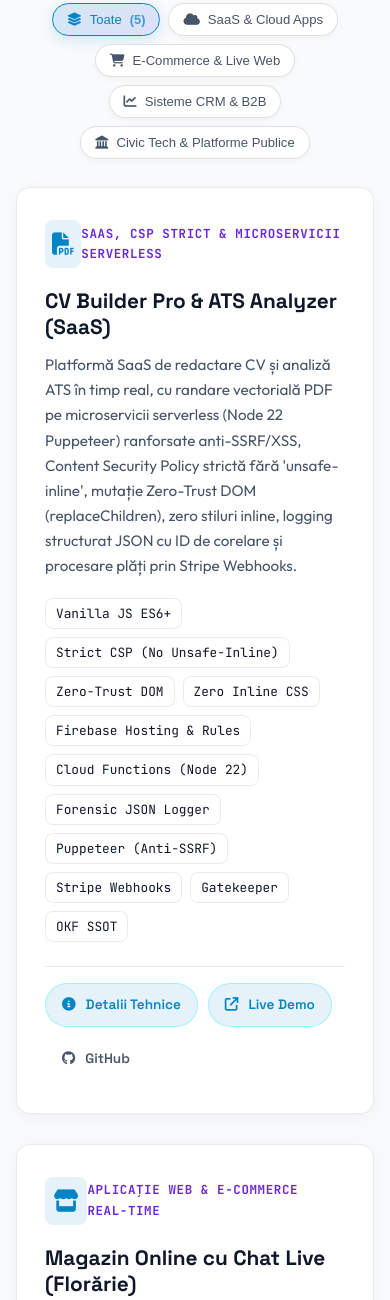
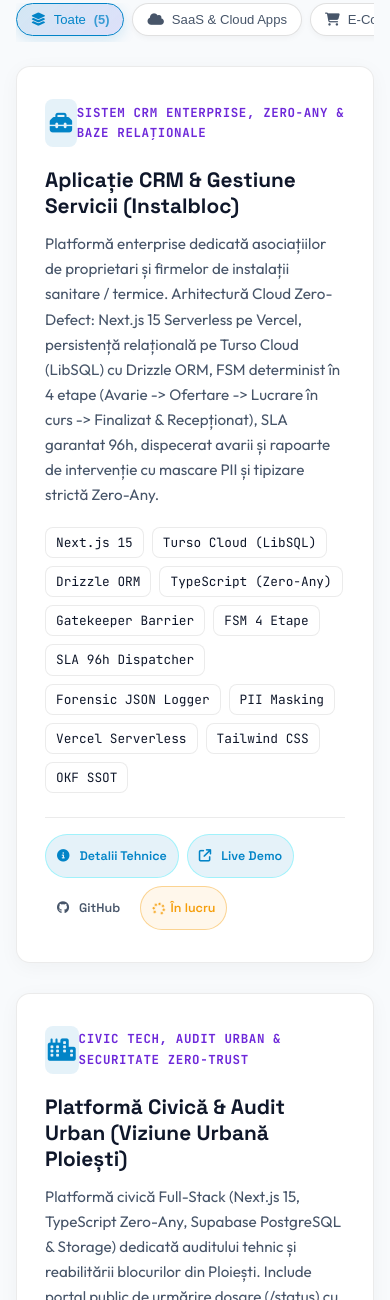
Before and after one commit to tiberiumilitaru89/portofoliu-tiberiu, a website built with Vite: page index.html in a window 390 px wide. Shown: the part 6517-7817 px from the top of the page. Built offline with nearby package versions, Linux system fonts and the light colour scheme; animation ran at ten frames a second.

Commit message:
feat(projects): place Instalbloc first, remove Live Demo from portfolio card, optimize mobile layouts

```diff
--- a/index.html
+++ b/index.html
@@ -559,75 +559,7 @@
 
                 <div class="projects-grid">
 
-                    <!-- Proiectul 1: ATS / PDF Generator -->
-                    <div class="project-card" data-project="proj1" data-category="saas" data-tilt>
-                        <div class="project-header">
-                            <div class="project-icon-badge">
-                                <i class="fa-solid fa-file-pdf"></i>
-                            </div>
-                            <span class="project-category" data-i18n="proj1_tag">SaaS, CSP Strict & Microservicii Serverless</span>
-                        </div>
-                        <h3 class="project-title" data-i18n="proj1_title">CV Builder Pro & ATS Analyzer (SaaS)</h3>
-                        <p class="project-desc" data-i18n="proj1_summary">
-                            Platformă SaaS de redactare CV și analiză ATS în timp real, cu randare vectorială PDF pe microservicii serverless (Node 22 Puppeteer) ranforsate anti-SSRF/XSS, Content Security Policy strictă fără 'unsafe-inline', mutație Zero-Trust DOM (replaceChildren), zero stiluri inline, logging structurat JSON cu ID de corelare și procesare plăți prin Stripe Webhooks.
-                        </p>
-                        <div class="project-tech-tags">
-                            <span class="tech-tag">Vanilla JS ES6+</span>
-                            <span class="tech-tag">Strict CSP (No Unsafe-Inline)</span>
-                            <span class="tech-tag">Zero-Trust DOM</span>
-                            <span class="tech-tag">Zero Inline CSS</span>
-                            <span class="tech-tag">Firebase Hosting & Rules</span>
-                            <span class="tech-tag">Cloud Functions (Node 22)</span>
-                            <span class="tech-tag">Forensic JSON Logger</span>
-                            <span class="tech-tag">Puppeteer (Anti-SSRF)</span>
-                            <span class="tech-tag">Stripe Webhooks</span>
-                            <span class="tech-tag">Gatekeeper</span>
-                            <span class="tech-tag">OKF SSOT</span>
-                        </div>
-                        <div class="project-actions">
-                            <button class="btn btn-sm btn-outline-cyan btn-project-modal" data-target="proj1" aria-label="Detalii tehnice despre Generator PDF">
-                                <i class="fa-solid fa-circle-info"></i> <span data-i18n="btn_details">Detalii Tehnice</span>
-                            </button>
-                            <a href="https://cvsmartats.web.app/" target="_blank" rel="noopener noreferrer" class="btn btn-sm btn-outline-cyan" title="Vezi Live (Firebase)">
-                                <i class="fa-solid fa-arrow-up-right-from-square"></i> <span>Live Demo</span>
-                            </a>
-                            <a href="https://github.com/tiberiumilitaru89/cv-builder-ats" target="_blank" rel="noopener noreferrer" class="btn btn-sm btn-ghost" title="Vezi pe GitHub">
-                                <i class="fa-brands fa-github"></i> <span>GitHub</span>
-                            </a>
-                        </div>
-                    </div>
-
-                    <!-- Proiectul 2: Florărie E-Commerce Live Chat -->
-                    <div class="project-card" data-project="proj2" data-category="ecommerce" data-tilt>
-                        <div class="project-header">
-                            <div class="project-icon-badge">
-                                <i class="fa-solid fa-store"></i>
-                            </div>
-                            <span class="project-category" data-i18n="proj2_tag">Aplicație Web & E-Commerce Real-Time</span>
-                        </div>
-                        <h3 class="project-title" data-i18n="proj2_title">Magazin Online cu Chat Live (Florărie)</h3>
-                        <p class="project-desc" data-i18n="proj2_summary">
-                            Aplicație web completă pentru o florărie locală, dezvoltată pe arhitectură MVC decuplată. Include catalog dinamic de produse, coș de cumpărături securizat cu validare strictă și modul de Live Chat în timp real bazat pe WebSockets pentru asistență instantanee și conversii crescute pe mobile.
-                        </p>
-                        <div class="project-tech-tags">
-                            <span class="tech-tag">React.js</span>
-                            <span class="tech-tag">Node.js</span>
-                            <span class="tech-tag">WebSockets</span>
-                            <span class="tech-tag">MVC Architecture</span>
-                            <span class="tech-tag">Zero-Trust Sanitization</span>
-                            <span class="tech-tag">Responsive UI</span>
-                        </div>
-                        <div class="project-actions">
-                            <button class="btn btn-sm btn-outline-cyan btn-project-modal" data-target="proj2" aria-label="Detalii tehnice despre Magazin Florărie">
-                                <i class="fa-solid fa-circle-info"></i> <span data-i18n="btn_details">Detalii Tehnice</span>
-                            </button>
-                            <span class="btn btn-sm btn-ghost btn-private-tag" title="Proiect comercial cu cod proprietar protejat prin acord NDA">
-                                <i class="fa-solid fa-lock"></i> <span>Cod Privat (Client)</span>
-                            </span>
-                        </div>
-                    </div>
-
-                    <!-- Proiectul 3: CRM Instalații & Gestiune Servicii (Instalbloc) -->
+                    <!-- Proiectul 1: CRM Instalații & Gestiune Servicii (Instalbloc) -->
                     <div class="project-card" data-project="proj3" data-category="crm" data-tilt>
                         <div class="project-header">
                             <div class="project-icon-badge">
@@ -669,7 +601,7 @@
                         </div>
                     </div>
 
-                    <!-- Proiectul 4: Viziune Urbană Noua Ploiești -->
+                    <!-- Proiectul 2: Viziune Urbană Noua Ploiești -->
                     <div class="project-card" data-project="proj4" data-category="civic" data-tilt>
                         <div class="project-header">
                             <div class="project-icon-badge">
@@ -710,6 +642,74 @@
                         </div>
                     </div>
 
+                    <!-- Proiectul 3: ATS / PDF Generator -->
+                    <div class="project-card" data-project="proj1" data-category="saas" data-tilt>
+                        <div class="project-header">
+                            <div class="project-icon-badge">
+                                <i class="fa-solid fa-file-pdf"></i>
+                            </div>
+                            <span class="project-category" data-i18n="proj1_tag">SaaS, CSP Strict & Microservicii Serverless</span>
+                        </div>
+                        <h3 class="project-title" data-i18n="proj1_title">CV Builder Pro & ATS Analyzer (SaaS)</h3>
+                        <p class="project-desc" data-i18n="proj1_summary">
+                            Platformă SaaS de redactare CV și analiză ATS în timp real, cu randare vectorială PDF pe microservicii serverless (Node 22 Puppeteer) ranforsate anti-SSRF/XSS, Content Security Policy strictă fără 'unsafe-inline', mutație Zero-Trust DOM (replaceChildren), zero stiluri inline, logging structurat JSON cu ID de corelare și procesare plăți prin Stripe Webhooks.
+                        </p>
+                        <div class="project-tech-tags">
+                            <span class="tech-tag">Vanilla JS ES6+</span>
+                            <span class="tech-tag">Strict CSP (No Unsafe-Inline)</span>
+                            <span class="tech-tag">Zero-Trust DOM</span>
+                            <span class="tech-tag">Zero Inline CSS</span>
+                            <span class="tech-tag">Firebase Hosting & Rules</span>
+                            <span class="tech-tag">Cloud Functions (Node 22)</span>
+                            <span class="tech-tag">Forensic JSON Logger</span>
+                            <span class="tech-tag">Puppeteer (Anti-SSRF)</span>
+                            <span class="tech-tag">Stripe Webhooks</span>
+                            <span class="tech-tag">Gatekeeper</span>
+                            <span class="tech-tag">OKF SSOT</span>
+                        </div>
+                        <div class="project-actions">
+                            <button class="btn btn-sm btn-outline-cyan btn-project-modal" data-target="proj1" aria-label="Detalii tehnice despre Generator PDF">
+                                <i class="fa-solid fa-circle-info"></i> <span data-i18n="btn_details">Detalii Tehnice</span>
+                            </button>
+                            <a href="https://cvsmartats.web.app/" target="_blank" rel="noopener noreferrer" class="btn btn-sm btn-outline-cyan" title="Vezi Live (Firebase)">
+                                <i class="fa-solid fa-arrow-up-right-from-square"></i> <span>Live Demo</span>
+                            </a>
+                            <a href="https://github.com/tiberiumilitaru89/cv-builder-ats" target="_blank" rel="noopener noreferrer" class="btn btn-sm btn-ghost" title="Vezi pe GitHub">
+                                <i class="fa-brands fa-github"></i> <span>GitHub</span>
+                            </a>
+                        </div>
+                    </div>
+
+                    <!-- Proiectul 4: Florărie E-Commerce Live Chat -->
+                    <div class="project-card" data-project="proj2" data-category="ecommerce" data-tilt>
+                        <div class="project-header">
+                            <div class="project-icon-badge">
+                                <i class="fa-solid fa-store"></i>
+                            </div>
+                            <span class="project-category" data-i18n="proj2_tag">Aplicație Web & E-Commerce Real-Time</span>
+                        </div>
+                        <h3 class="project-title" data-i18n="proj2_title">Magazin Online cu Chat Live (Florărie)</h3>
+                        <p class="project-desc" data-i18n="proj2_summary">
+                            Aplicație web completă pentru o florărie locală, dezvoltată pe arhitectură MVC decuplată. Include catalog dinamic de produse, coș de cumpărături securizat cu validare strictă și modul de Live Chat în timp real bazat pe WebSockets pentru asistență instantanee și conversii crescute pe mobile.
+                        </p>
+                        <div class="project-tech-tags">
+                            <span class="tech-tag">React.js</span>
+                            <span class="tech-tag">Node.js</span>
+                            <span class="tech-tag">WebSockets</span>
+                            <span class="tech-tag">MVC Architecture</span>
+                            <span class="tech-tag">Zero-Trust Sanitization</span>
+                            <span class="tech-tag">Responsive UI</span>
+                        </div>
+                        <div class="project-actions">
+                            <button class="btn btn-sm btn-outline-cyan btn-project-modal" data-target="proj2" aria-label="Detalii tehnice despre Magazin Florărie">
+                                <i class="fa-solid fa-circle-info"></i> <span data-i18n="btn_details">Detalii Tehnice</span>
+                            </button>
+                            <span class="btn btn-sm btn-ghost btn-private-tag" title="Proiect comercial cu cod proprietar protejat prin acord NDA">
+                                <i class="fa-solid fa-lock"></i> <span>Cod Privat (Client)</span>
+                            </span>
+                        </div>
+                    </div>
+
                     <!-- Proiectul 5: Portofoliu Tiberiu & Arhitectură Zero-Defect -->
                     <div class="project-card" data-project="proj5" data-category="saas" data-tilt>
                         <div class="project-header">
@@ -738,9 +738,6 @@
                             <button class="btn btn-sm btn-outline-cyan btn-project-modal" data-target="proj5" aria-label="Detalii tehnice despre Portofoliu Tiberiu">
                                 <i class="fa-solid fa-circle-info"></i> <span data-i18n="btn_details">Detalii Tehnice</span>
                             </button>
-                            <a href="https://tiberiumilitaru.ro" target="_blank" rel="noopener noreferrer" class="btn btn-sm btn-outline-cyan" title="Vezi Platforma Online">
-                                <i class="fa-solid fa-arrow-up-right-from-square"></i> <span>Live Demo</span>
-                            </a>
                             <a href="https://github.com/tiberiumilitaru89/portofoliu-tiberiu" target="_blank" rel="noopener noreferrer" class="btn btn-sm btn-ghost" title="Vezi depozitul pe GitHub">
                                 <i class="fa-brands fa-github"></i> <span>GitHub</span>
                             </a>
--- a/src/styles.css
+++ b/src/styles.css
@@ -2268,10 +2268,22 @@ body.modal-open {
         grid-template-columns: 1fr;
     }
     .projects-filter-bar {
+        display: flex;
+        flex-wrap: nowrap;
+        overflow-x: auto;
+        -webkit-overflow-scrolling: touch;
+        scrollbar-width: none;
+        padding-bottom: 6px;
         gap: 8px;
-        margin-bottom: 28px;
+        margin-bottom: 24px;
+        justify-content: flex-start;
+    }
+    .projects-filter-bar::-webkit-scrollbar {
+        display: none;
     }
     .filter-btn {
+        flex-shrink: 0;
+        white-space: nowrap;
         padding: 8px 14px;
         font-size: 0.82rem;
     }
@@ -2302,6 +2314,17 @@ body.modal-open {
     }
     .projects-grid {
         grid-template-columns: 1fr;
+    }
+    .project-actions {
+        display: flex;
+        flex-wrap: wrap;
+        gap: 8px;
+    }
+    .project-actions .btn,
+    .project-actions .btn-in-progress-tag,
+    .project-actions .btn-private-tag {
+        font-size: 0.78rem;
+        padding: 6px 11px;
     }
     .skills-grid {
         grid-template-columns: 1fr;
```
